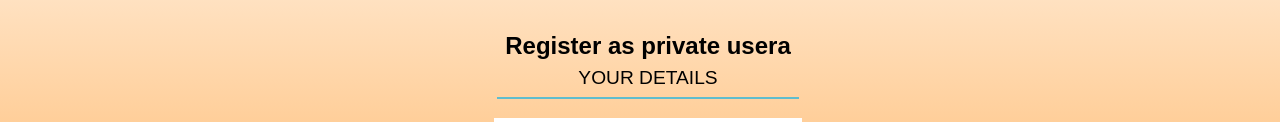
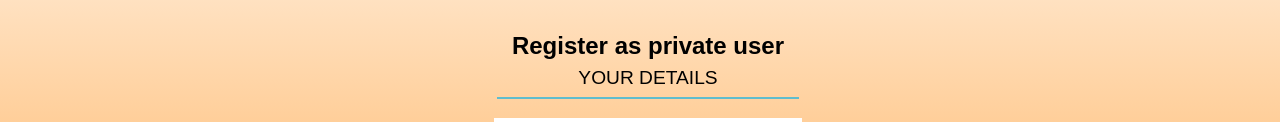
Before and after one commit to jevsiukovas/jevsiukovas.github.io, a plain HTML site: page index.html in a window 1280 px wide. Shown: the part 196-318 px from the top of the page. Drawn offline with Linux system fonts and the light colour scheme.

Commit message:
Update index.html

```diff
--- a/index.html
+++ b/index.html
@@ -24,7 +24,7 @@
 
                 <!-- Text: "Register as private user", "YOUR DETAILS" -->
                 <div class="text">
-                    <div class="about__text1">Register as private usera</div>
+                    <div class="about__text1">Register as private user</div>
                     <div class="about__text2">YOUR DETAILS</div>
                     <div class="strip"><hr align="center" width="300" color="#5FBDCE" /></div>   <!-- The dividing line "strip" -->
                 </div>
```
